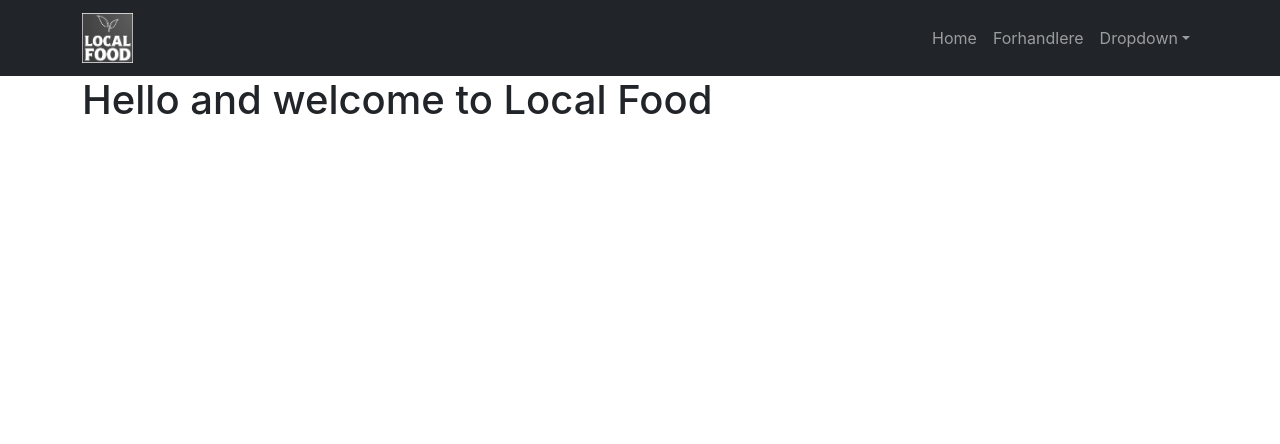
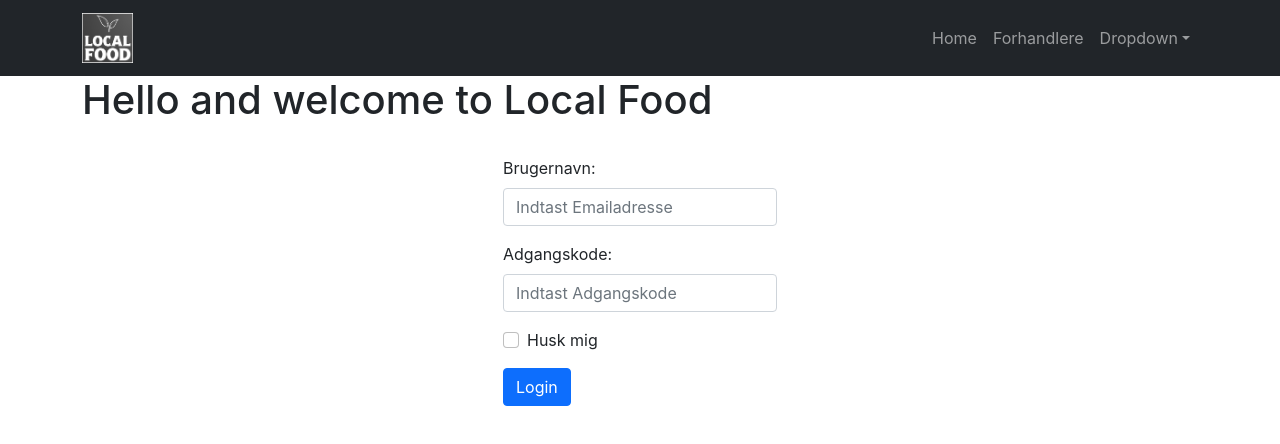
Before and after one commit to MaibrittRittermann/local-food-react, a React (Create React App) app: page /login in a window 1280 px wide. Shown: the top 444 px of the page. Built offline with nearby package versions, Linux system fonts and the light colour scheme.

Commit message:
Login Form

```diff
--- a/src/App.js
+++ b/src/App.js
@@ -4,6 +4,7 @@ import Menu from "./components/Menu";
 import Home from "./components/routes/Home";
 import Farmer from "./components/routes/Farmer";
 import { Container } from "react-bootstrap";
+import LoginForm from "./components/routes/LoginForm";
 
 function App() {
 
@@ -16,6 +17,7 @@ function App() {
         </header>
         <Routes>
           <Route path="/farmers" element={<Farmer/>}/>
+          <Route path="/login" element={<LoginForm/>}/>
           <Route path="/" element={<Home />}/>
         </Routes>
       </Container>
--- /dev/null
+++ b/src/components/routes/LoginForm.js
@@ -0,0 +1,70 @@
+import React, {useState} from 'react';
+import { Button, Form } from 'react-bootstrap';
+//import Joi from 'react-joi';
+
+const LoginForm = () => {
+
+    let [Account, setAccount] = useState({
+        username: '',
+        password: ''
+    });
+
+    let errors = {};
+
+  /*  schema = Joi.object({
+        username: Joi.string().email().required().label("Brugernavn"),
+        password: Joi.string().required().label("Adgangskode")
+    });
+
+    validate = () => {
+        const error = this.schema.validate(this.state.data);
+        if(!error) return null;
+
+        const errors = {};
+        for (let item of error.details)
+            errors[item.path[0]] = item.message;
+
+        return errors;
+    }
+*/
+    const handleChange = e => {
+        let value = e.target.value;
+        let name = e.target.name;
+
+        setAccount((prevalue)=> {
+            return{
+                ...prevalue,
+                [name]: value
+            }
+        });
+    }
+
+    const handleSubmit = () => {
+        console.log("submitted");
+    }
+
+        return (
+            <div className='d-flex justify-content-center align-items-center'>
+                <Form className="rounded p-4" onSubmit={handleSubmit}>
+                    <Form.Group className='mb-3' controlId='formBasicEmail'>
+                        <Form.Label>Brugernavn: </Form.Label>
+                        <Form.Control type="email" name='username' value={Account.username} placeholder='Indtast Emailadresse' onChange={handleChange}/>
+                        {errors.username && <div className='alert alert-danger'>{errors.username}</div>}
+                    </Form.Group>
+                    <Form.Group className='mb-3' controlId='formBasicPassword'>
+                        <Form.Label>Adgangskode: </Form.Label>
+                        <Form.Control type="password" name="password" value={Account.password} placeholder='Indtast Adgangskode'  onChange={handleChange}/>
+                        {errors.password && <div className='alert alert-danger'>{errors.password}</div>}
+                    </Form.Group>
+                    <Form.Group className='mb-3' controlId='formBasicCheckbox'>
+                        <Form.Check type="checkbox" label="Husk mig"/>
+                    </Form.Group>
+                    <Button variant='primary' type="submit" >Login</Button>
+                </Form>
+
+            </div>
+        );
+    }
+
+
+export default LoginForm;
```
